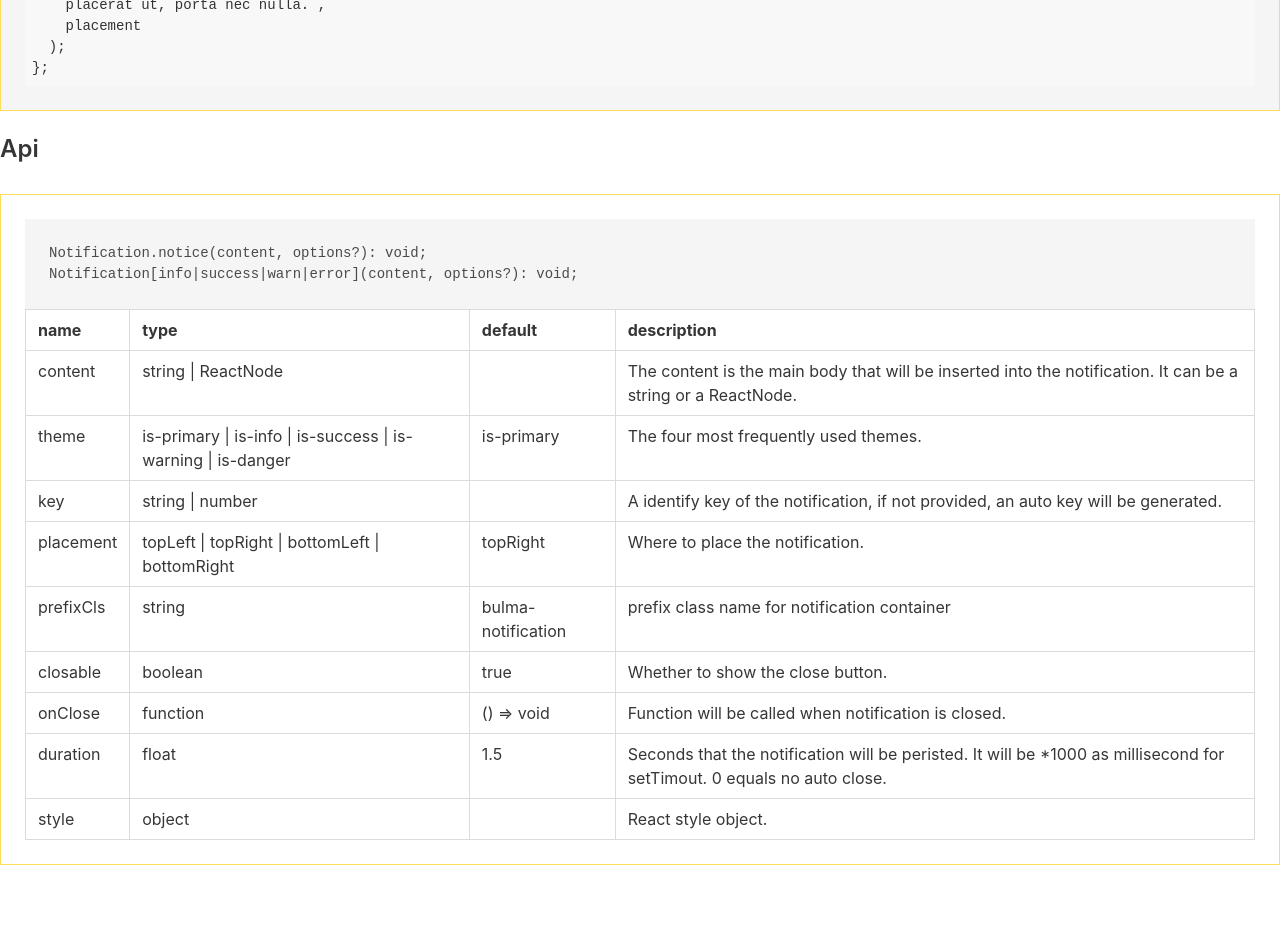
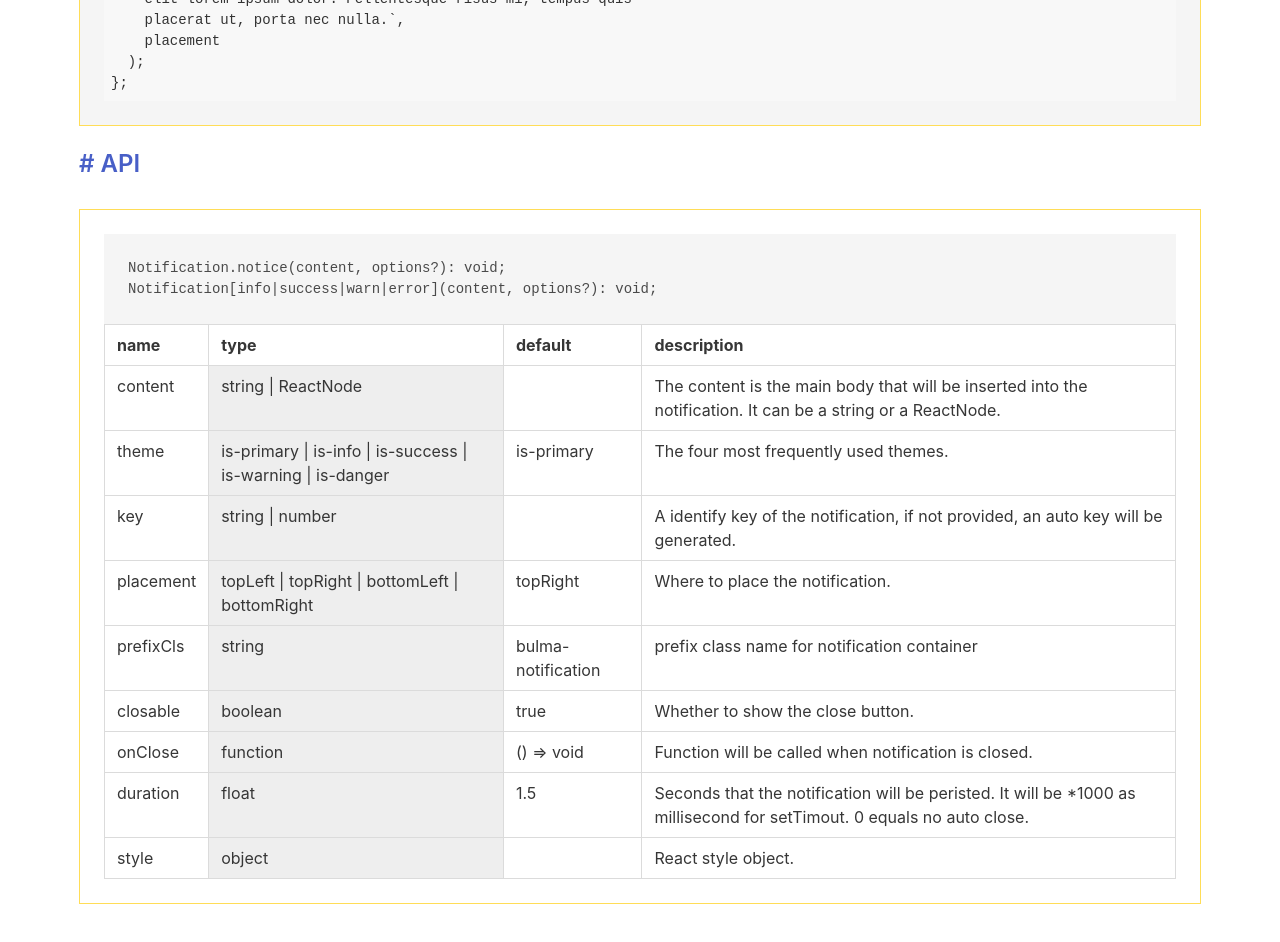
Before and after one commit to lxzxl/react-bulma-notification, a React app: page / in a window 1280 px wide. Shown: the part 860-1802 px from the top of the page. Before the commit the page ends 1749 px from the top, so only its background shows below. Built offline with nearby package versions, Linux system fonts and the light colour scheme.

Commit message:
improve doc page.

```diff
--- a/src/index.tsx
+++ b/src/index.tsx
@@ -20,9 +20,12 @@ class Snippet extends PureComponent<Props> {
     return this.code && hljs.highlightBlock(this.code);
   }
   render() {
+    const { name = '' } = this.props;
     return (
       <>
-        <h2 className="title is-4 is-spaced">{this.props.name}</h2>
+        <h2 id={name.toLowerCase()} className="title is-4 is-spaced">
+          <a href="#{name}"># {name}</a>
+        </h2>
         <div className="snippet">
           <div className="snippet-preview">{this.props.children}</div>
           {this.props.code && (
@@ -230,13 +233,13 @@ class Api extends PureComponent {
     ].map(row => (
       <tr key={row[0]}>
         <td>{row[0]}</td>
-        <td>{row[1]}</td>
+        <td className="code">{row[1]}</td>
         <td>{row[2]}</td>
         <td>{row[3]}</td>
       </tr>
     ));
     return (
-      <Snippet name="Api">
+      <Snippet name="API">
         <pre>
           Notification.notice(content, options?): void;
           <br />
@@ -261,12 +264,12 @@ class Api extends PureComponent {
 class App extends Component {
   render() {
     return (
-      <>
+      <div className="container">
         <Colors />
         <Placements />
         {/* <Order /> */}
         <Api />
-      </>
+      </div>
     );
   }
 }
--- a/src/style.less
+++ b/src/style.less
@@ -1,3 +1,7 @@
+.container {
+    padding: 15px;
+}
+
 .snippet {
     border: 1px solid #ffdd57;
     margin-top: 2rem;
@@ -5,7 +9,7 @@
     position: relative;
 }
 
-.button + .button {
+.button+.button {
     margin-left: 0.5em;
 }
 
@@ -20,3 +24,7 @@
 pre {
     padding: 1.5rem;
 }
+
+.code {
+    background-color: #eeeeee;
+}
```
